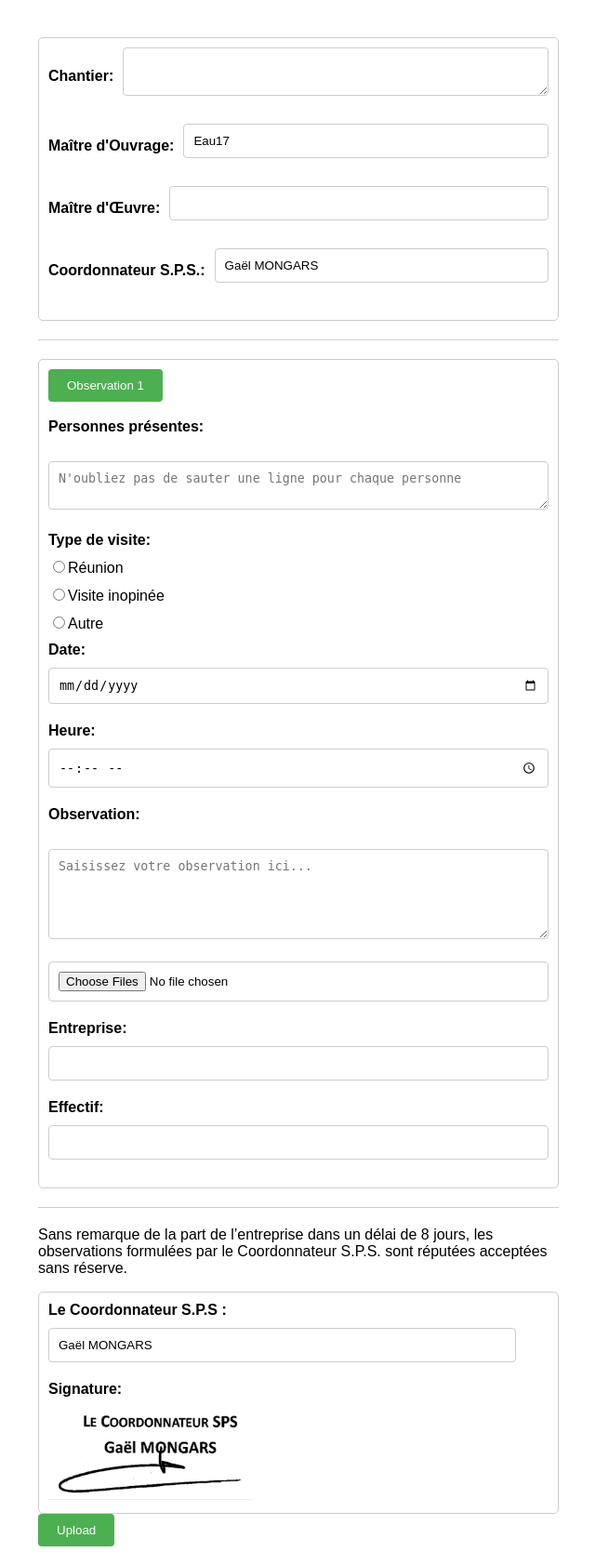
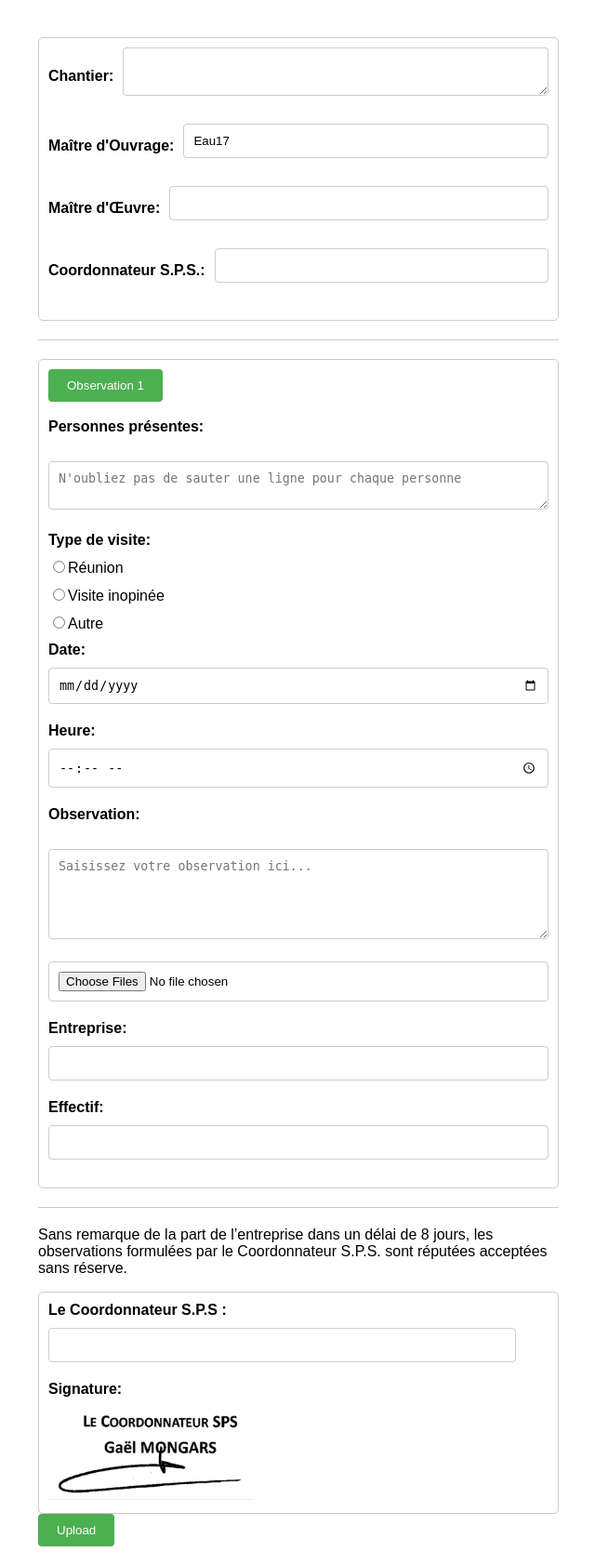
Before and after one commit to Akvmas/SPS, a PHP site: page /FormulairesFON/FormulaireFON.php in a window 1280 px wide. Shown: the whole page at 93% size, without its empty margins (319-959 px from the left). Run offline with PHP 8.4, Linux system fonts and the light colour scheme.

Commit message:
Update FormulaireFON.php

```diff
--- a/FormulairesFON/FormulaireFON.php
+++ b/FormulairesFON/FormulaireFON.php
@@ -24,7 +24,7 @@
         </div>
         <div class="input-group">
           <label for="coordonnateurSPS">Coordonnateur S.P.S.:</label>
-          <input type="text" name="coordonnateurSPS" id="coordonnateurSPS" Value="Gaël MONGARS">
+          <input type="text" name="coordonnateurSPS" id="coordonnateurSPS" Value="">
         </div>
       </div>
       <div class="text-divider"></div>
@@ -70,7 +70,7 @@
       <div class="part-three">
         <div class="column1">
           <label for="coordonnateurSPS_copy">Le Coordonnateur S.P.S :</label>
-          <input type="text" name="coordonnateurSPS_copy" id="coordonnateurSPS_copy" Value="Gaël MONGARS">
+          <input type="text" name="coordonnateurSPS_copy" id="coordonnateurSPS_copy" Value="">
           <label for="signature">Signature:</label>
           <img src="../images/signature.png" width="220" height="100">
         </div>
```
